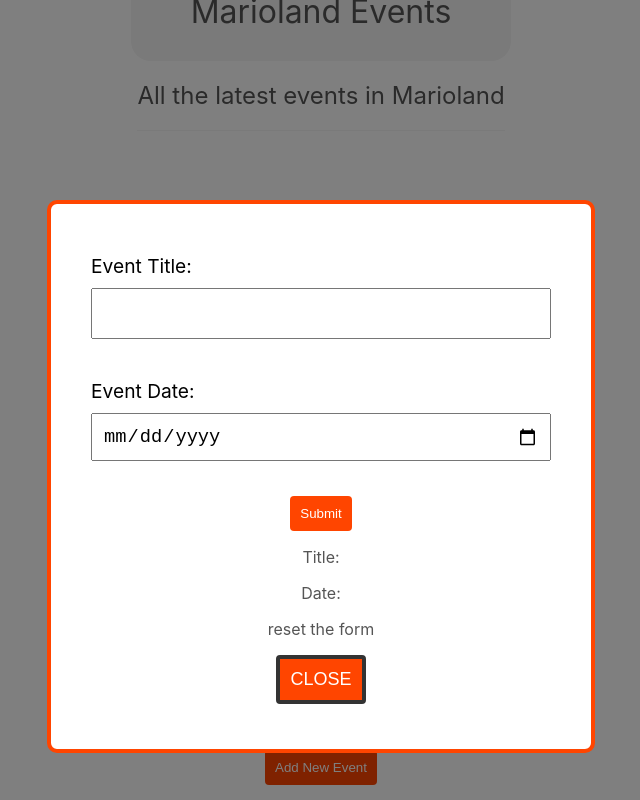
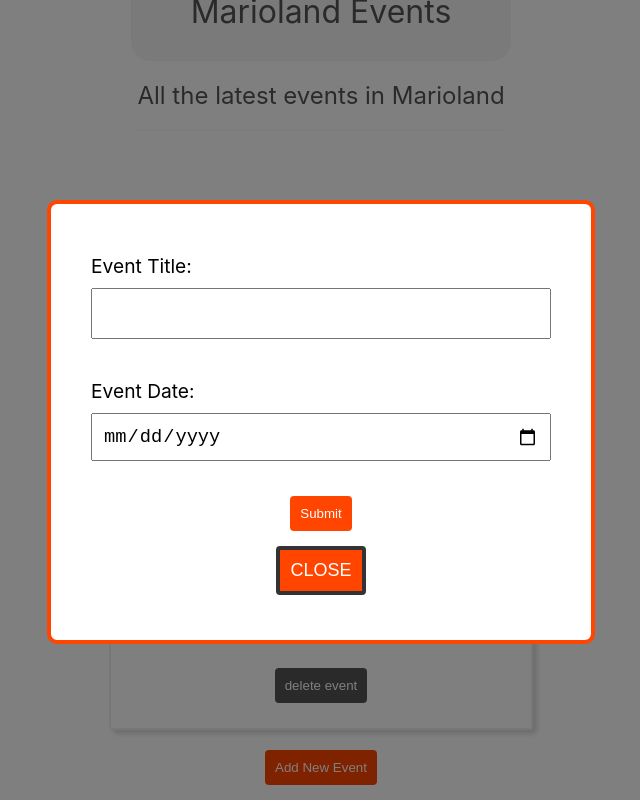
Before and after one commit to cheeseStack/react-project-1, a React (Create React App) app: page / in a window 1280 px wide. Both pictures are taken after a click on the button "Add New Event". Shown: the part 59-859 px from the top of the page, without its empty margins (319-959 px from the left). Built offline with nearby package versions, Linux system fonts and the light colour scheme.

Commit message:
added onSubmit={handleSubmit} function to the new evebt form to save as an object with a random id

```diff
--- a/src/components/NewEventForm.js
+++ b/src/components/NewEventForm.js
@@ -11,6 +11,18 @@
         setDate('')
     }
 
+    const handleSubmit = (e) => {
+        e.preventDefault();
+        // below: new object to represent events once submitted
+        const event = {
+            title: title,
+            date: date,
+            id: Math.floor(Math.random()*10000) // this generates as random id between 1 and 10000
+        }
+        console.log(event);
+        resetForm();
+    }
+
     // const handleChange = (e) => {
     //     setTitle(e.target.value)
     // }
@@ -18,7 +30,7 @@
 
 
   return (
-    <form className="new-event-form">
+    <form className="new-event-form" onSubmit={handleSubmit}>
         <label>
             <span>Event Title: </span>
             <input
@@ -37,9 +49,6 @@
             />
         </label>
         <button>Submit</button>
-        <p>Title: {title}</p>
-        <p>Date: {date}</p>
-        <p onClick={resetForm}>reset the form </p>
     </form>
   )
 }
```
